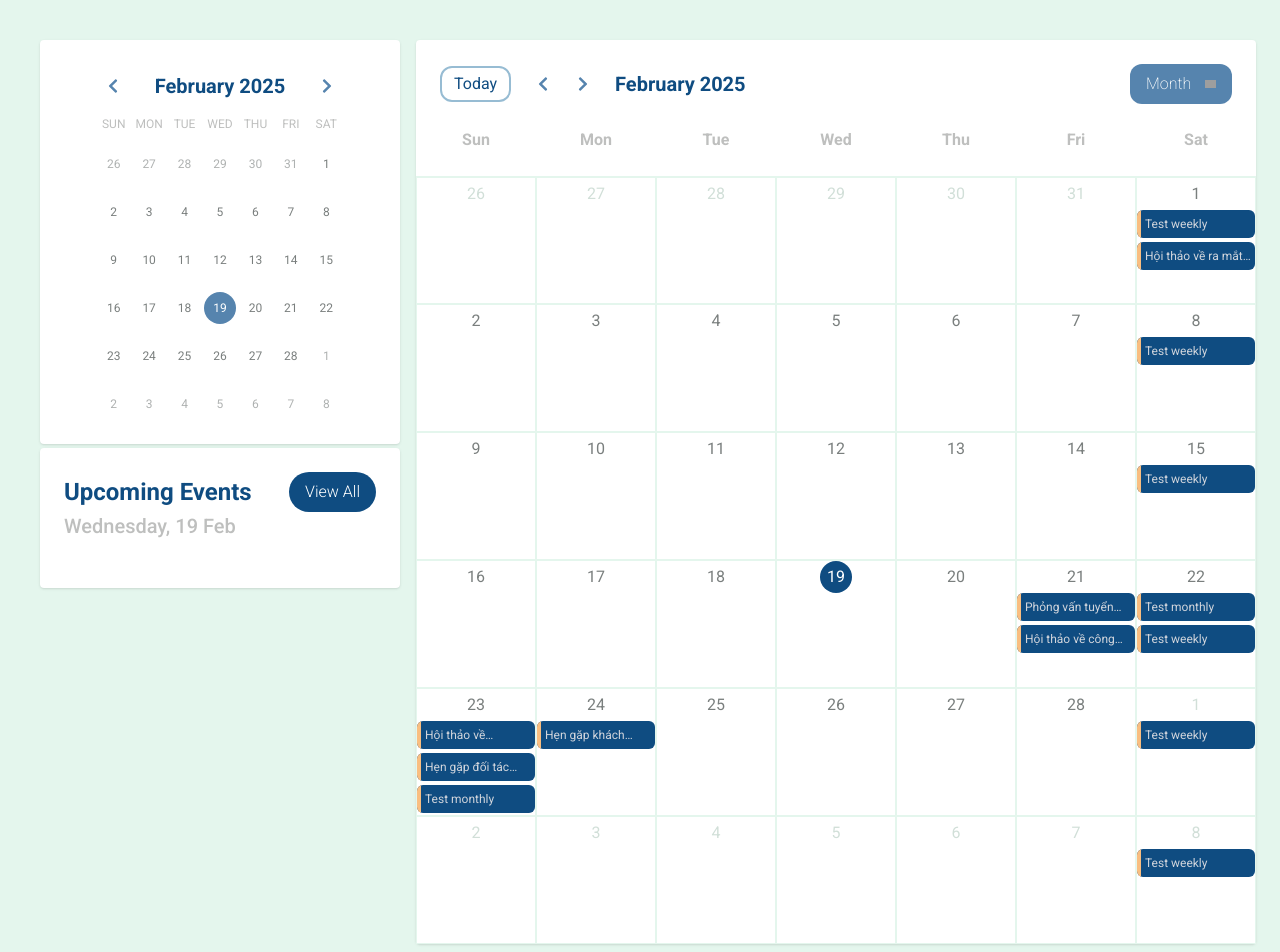
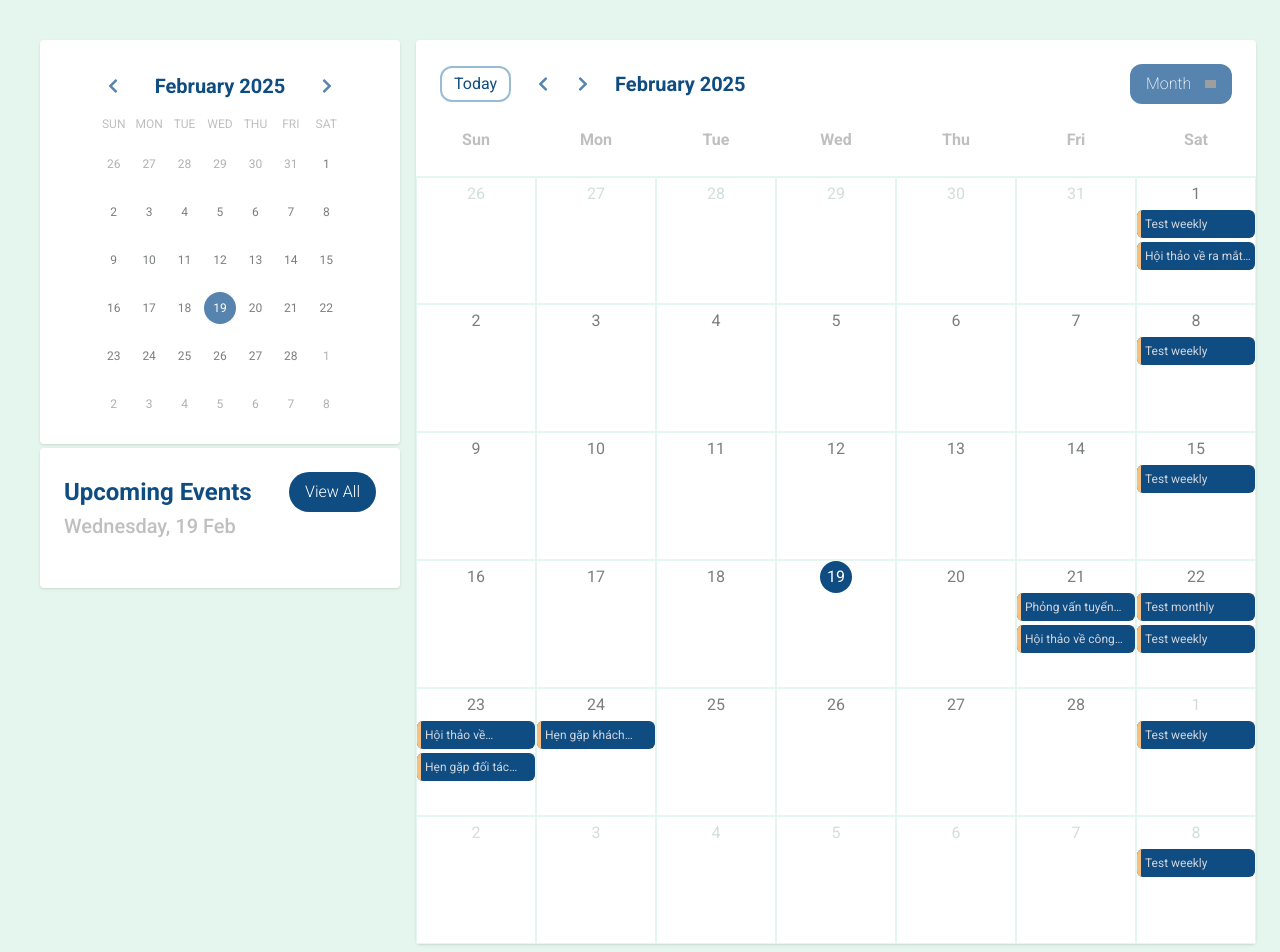
Before and after one commit to ptdevzz/calendar, a React (Vite) app: page / in a window 1280 px wide. Shown: the top 952 px of the page. Built offline with nearby package versions, Linux system fonts and the light colour scheme; grey boxes are pictures that could not be loaded.

Commit message:
fix: monthly

```diff
--- a/src/App.tsx
+++ b/src/App.tsx
@@ -161,7 +161,7 @@ function App() {
         dtstart: new Date(dateCurr.year(), dateCurr.month(), dateCurr.date())
       }
       if (ruleConfig.freq === RRule.MONTHLY) {
-        ruleConfig.bymonthday = [dateCurr.date() === 1 ? -1 : dateCurr.date() + 1]
+        ruleConfig.bymonthday = [dateCurr.date() === 1 ? -1 : dateCurr.date() - 1]
       }
       const rule = new RRule(ruleConfig)
 
```
